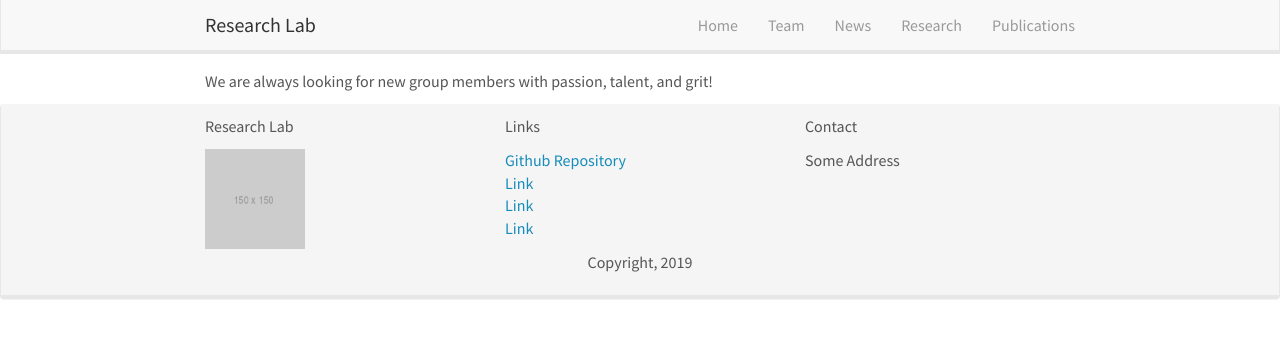
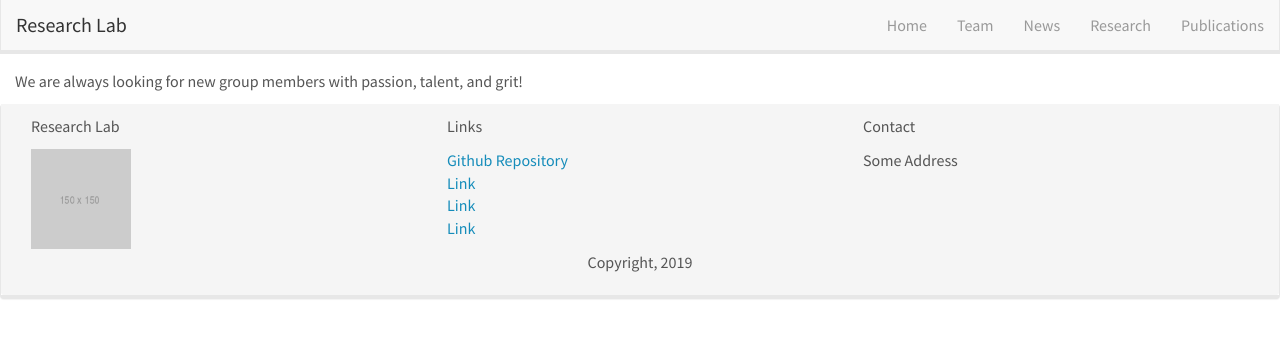
Before and after one commit to FAR-Lab/FAR-Lab.github.io, a Jekyll site: the page built from _pages/openings.md, in a window 1280 px wide. Shown: the top 338 px of the page. Built offline with Jekyll 4.4.1, drawn with Linux system fonts in a browser that asks for light colours; nearby versions of some CDN libraries; a script that is not in the unit is left out.

Commit message:
Update main.scss

```diff
--- a/css/main.scss
+++ b/css/main.scss
@@ -40,7 +40,7 @@ figcaption {
 .container-fluid {
   margin-right: auto;
   margin-left: auto;
-  max-width: 900px; /* or 950px */
+
 }
 
 /* Carousel */
```
